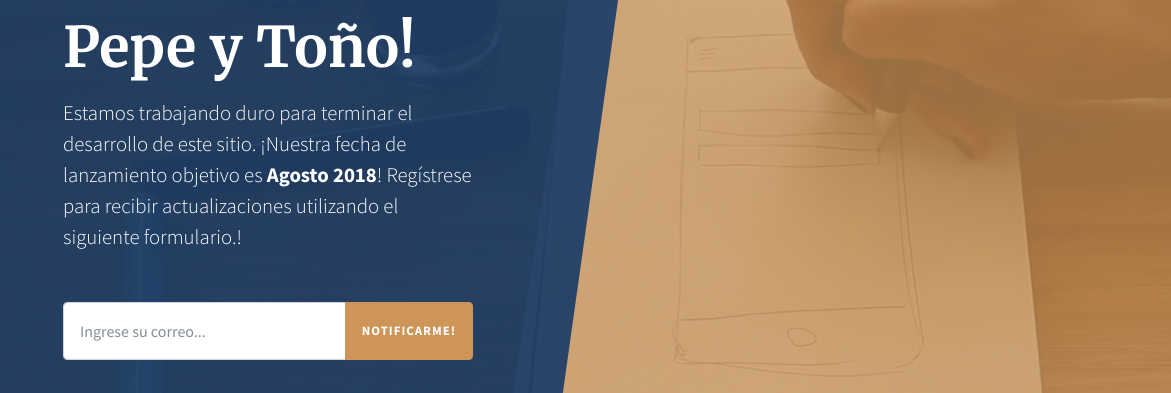
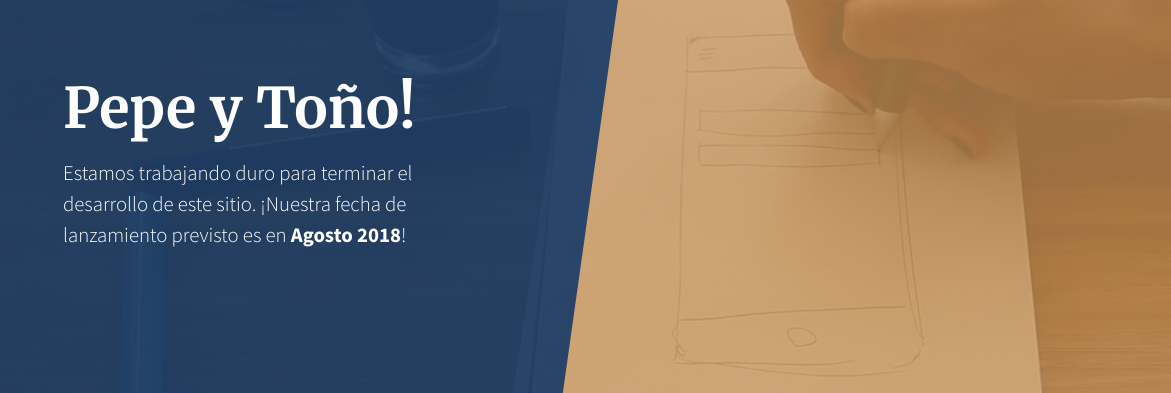
Before and after one commit to Gerardo2397/Gera, a website: page index.html in a window 1280 px wide. Shown: the part 213-606 px from the top of the page, 0-1171 px from the left. Drawn offline with Linux system fonts and the light colour scheme.

Commit message:
Add files via upload

```diff
--- a/index.html
+++ b/index.html
@@ -1,5 +1,5 @@
 <!DOCTYPE html>
-<html lang="en">
+<html lang="es">
 
   <head>
 
@@ -32,12 +32,12 @@
           <div class="col-12 my-auto">
             <div class="masthead-content text-white py-5 py-md-0">
               <h1 class="mb-3">Pepe y Toño!</h1>
-              <p class="mb-5">Estamos trabajando duro para terminar el desarrollo de este sitio. ¡Nuestra fecha de lanzamiento objetivo es <strong>Agosto 2018</strong>! Regístrese para recibir actualizaciones utilizando el siguiente formulario.!</p>
+              <p class="mb-5">Estamos trabajando duro para terminar el desarrollo de este sitio. ¡Nuestra fecha de lanzamiento previsto es en <strong>Agosto 2018</strong>!<!--! Regístrese para recibir actualizaciones utilizando el siguiente formulario.!--></p>
               <div class="input-group input-group-newsletter">
-                <input type="email" class="form-control" placeholder="Ingrese su correo..." aria-label="Search for...">
+                <!--<input type="email" class="form-control" placeholder="Ingrese su correo..." aria-label="Search for...">
                 <span class="input-group-btn">
                   <button class="btn btn-secondary" type="button">Notificarme!</button>
-                </span>
+                </span>-->
               </div>
             </div>
           </div>
```
